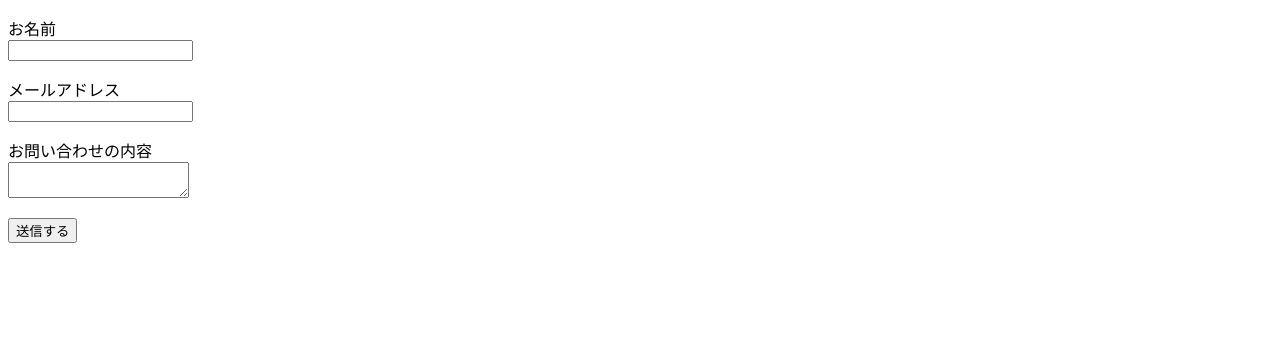
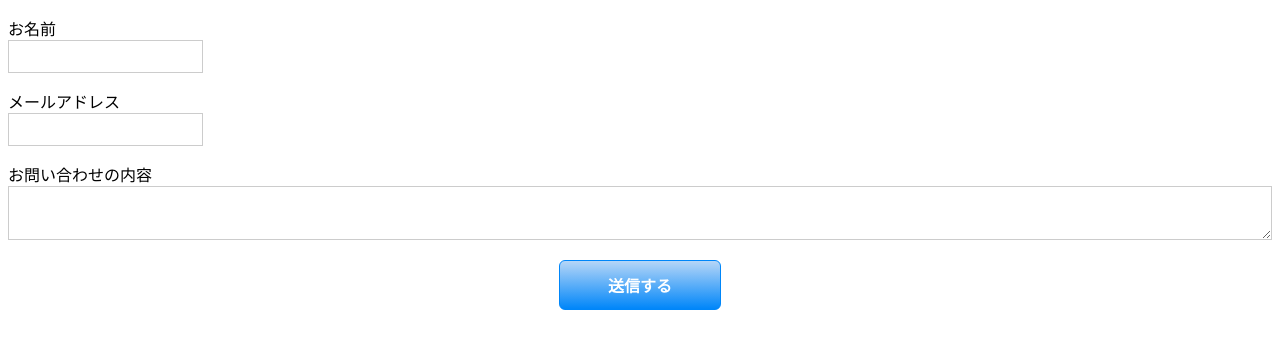
Before and after one commit to n20008/WebExtention, a plain HTML site: page chapter11/index.html in a window 1280 px wide. Drawn offline with Linux system fonts and the light colour scheme.

Commit message:
chapter11

```diff
--- a/chapter11/index.html
+++ b/chapter11/index.html
@@ -1,13 +1,14 @@
 <!DOCTYPE html>
-<html>
+
+<html lang="ja">
 <head>
 	<meta charset="utf-8">
 	<title>フォームの例</title>
-	<link rel="stylesheet" type="text/css" herf="ch11-style.css">
+	<link rel="stylesheet" type="text/css" href="ch11-style.css">
 </head>
 <body>
 	<form action="#" method="POST" id="contact">
-		<p><label for="nae-field">お名前</label><br>
+		<p><label for="name-field">お名前</label><br>
 			<input type="text" name="name" id="name-field"></p>
 			<p><label for="email-field">メールアドレス</label><br>
 				<input type="email" name="email" id="email-field"></p>
```
